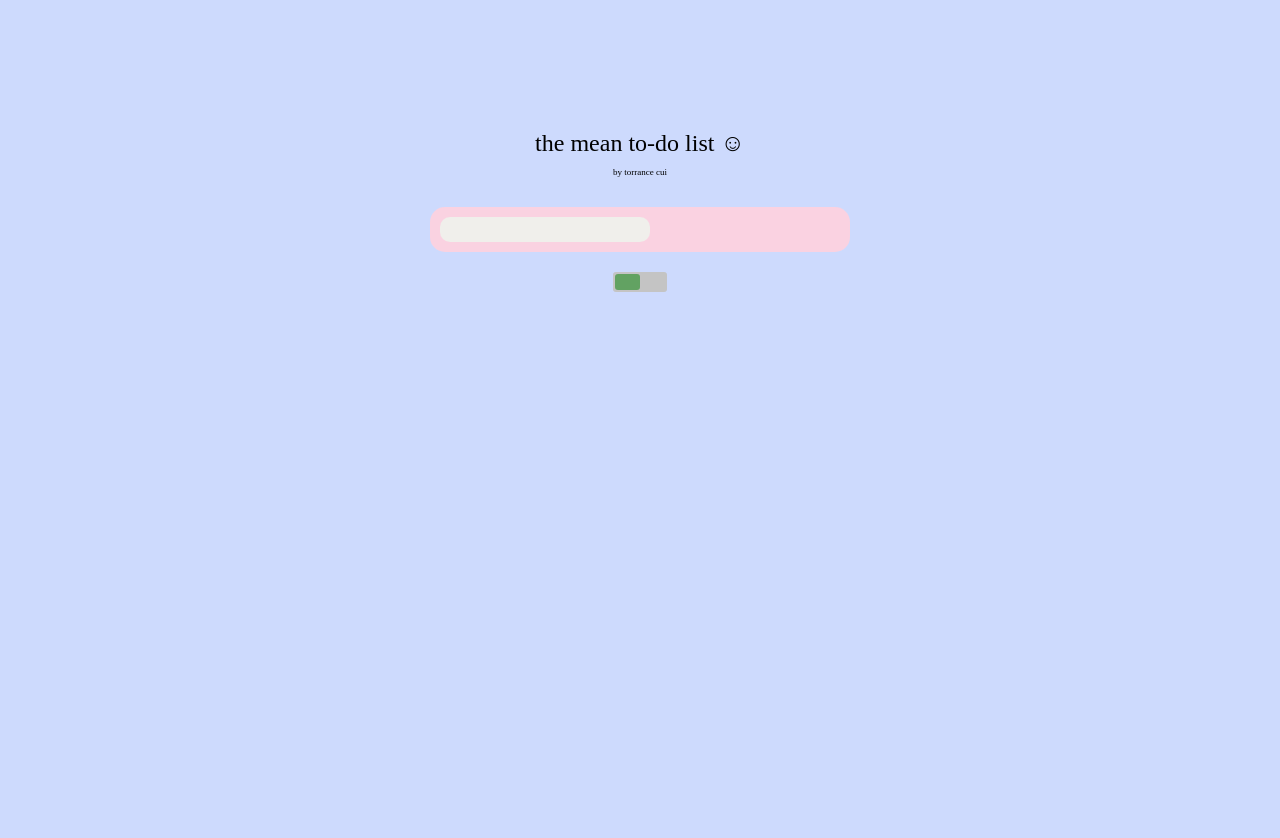
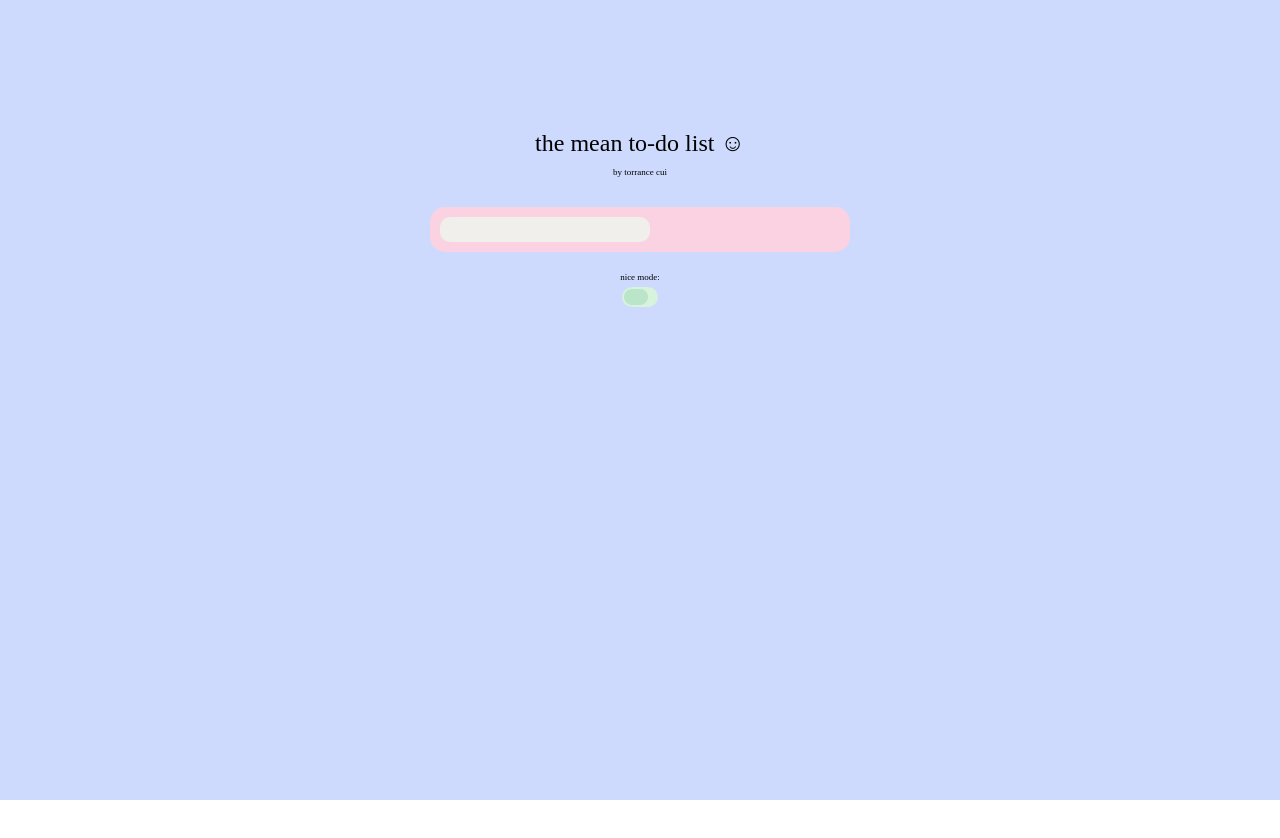
Before and after one commit to torrancecui/The-Mean-To-Do-List, a React (Create React App) app in the folder the-mean-to-do-list-app/: page / in a window 1280 px wide. Shown: the top 838 px of the page. After the commit the page ends 800 px from the top, so only its background shows below. Built offline with nearby package versions, Linux system fonts and the light colour scheme.

Commit message:
updated toggle css

```diff
--- a/the-mean-to-do-list-app/src/App.css
+++ b/the-mean-to-do-list-app/src/App.css
@@ -11,11 +11,18 @@ cddafd */
 
 .app {
   background-color: #cddafd;
-  height: 100vh;
+  box-sizing: border-box;
+  min-height: 100vh;
   padding: 100px;
   font-family: 'Futura';
   font-weight: lighter;
   color:black;
+}
+
+.niceMode {
+  text-align: center;
+  font-size: xx-small;
+  margin-bottom: 5px;
 }
 
 .title{
--- a/the-mean-to-do-list-app/src/App.js
+++ b/the-mean-to-do-list-app/src/App.js
@@ -97,6 +97,9 @@ function App() {
         <ToDoForm addToDo={addToDo} />
       </div>
       <div className = "toggleButton">
+        <div className = "niceMode">
+            nice mode:
+        </div>
         <ToggleButton
           selected={selected}
           toggleSelected={() => {
--- a/the-mean-to-do-list-app/src/prefixes.js
+++ b/the-mean-to-do-list-app/src/prefixes.js
@@ -13,7 +13,12 @@ const meanPrefixes = [
 const nicePrefixes = [
     "would you kindly please ",
     "you're doing so good sweetie, go  ",
-    "please remember to "
+    "pretty please remember to ",
+    "oh honey, don't forget to ",
+    "today is a great day to ",
+    "live, laugh, love, and ",
+    "jesus loves you, so ",
+    "your highness, it's about time to "
 ];
 
 function getRandInt(max) {
--- a/the-mean-to-do-list-app/src/toggleButton.css
+++ b/the-mean-to-do-list-app/src/toggleButton.css
@@ -1,38 +1,41 @@
 .toggle-container {
-    width: 50px;
+    width: 32px;
     margin:auto;
-    background-color: #c4c4c4;
+    background-color: #d8f3dc;
     cursor: pointer;
     user-select: none;
-    border-radius: 3px;
+    border-radius: 15px;
     padding: 2px;
     height: 16px;
     position: relative;
   }
 
   .dialog-button {
-    font-size: 14px;
-    line-height: 16px;
-    font-weight: bold;
+    display: inline-block;
     cursor: pointer;
-    background-color: green;
-    color: white;
+    background-color: #74c69d;
+    width: 50%;
+    height: 5px;
     padding: 8px 12px;
-    border-radius: 18px;
-    min-width: 46px;
-    display: flex;
-    justify-content: center;
-    align-items: center;
-    width: 25px;
+    border-radius: 10px;
+    min-width: 2px;
+    width: 50%;
+    height: 5px;
     min-width: unset;
-    border-radius: 3px;
+    border-radius: 10px;
     box-sizing: border-box;
     position: absolute;
-    left: 34px;
+    left: 10px;
     transition: all 0.3s ease;
   }
 
-  .disabled {
-    opacity: 0.5;
+  .dialog-button:hover{
+    left: 10px;
+    transition: all 0.3s ease;
+    opacity: 1;
+  }
+
+  .disabled{
+    opacity: 0.3;
     left: 2px;
   }
```
